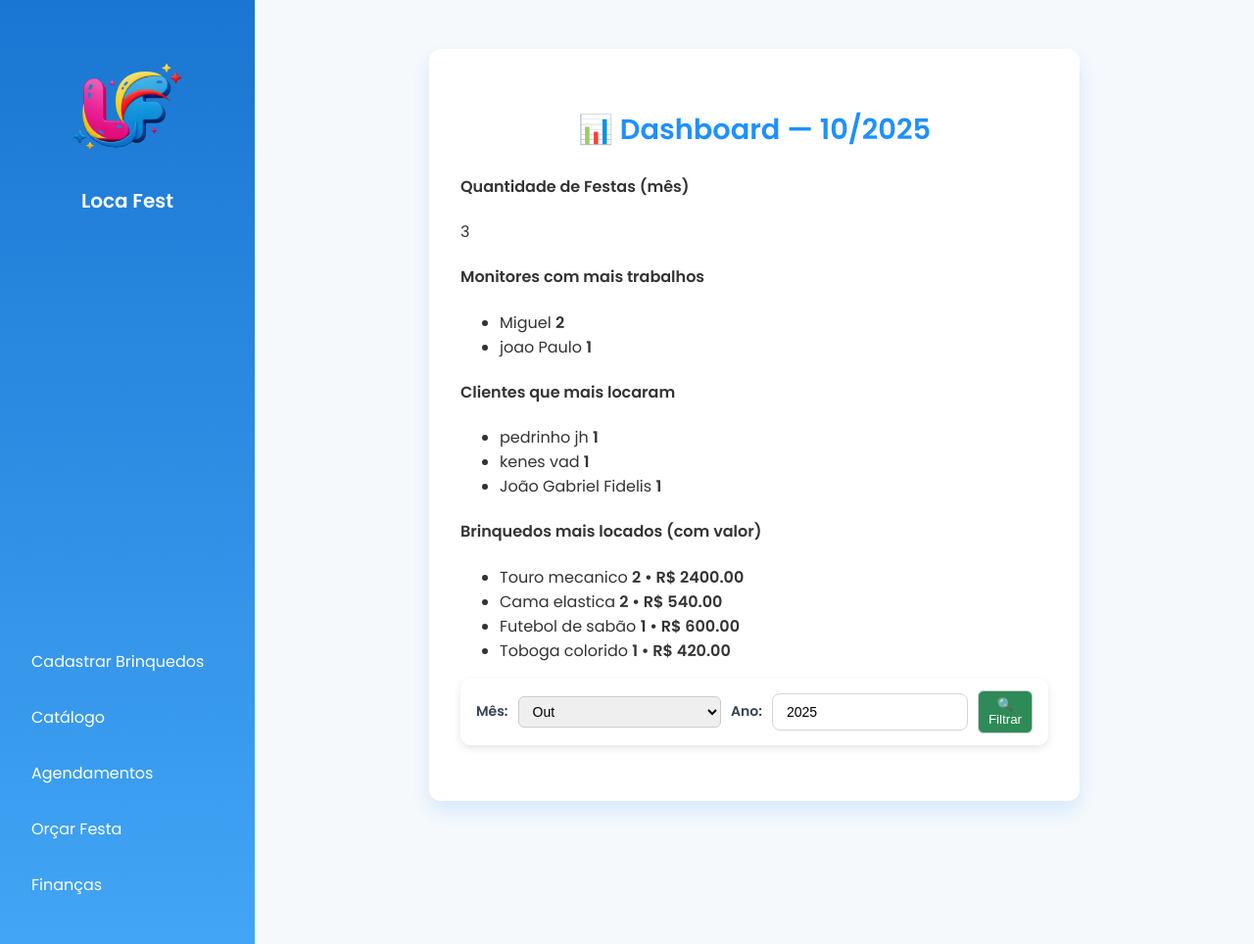
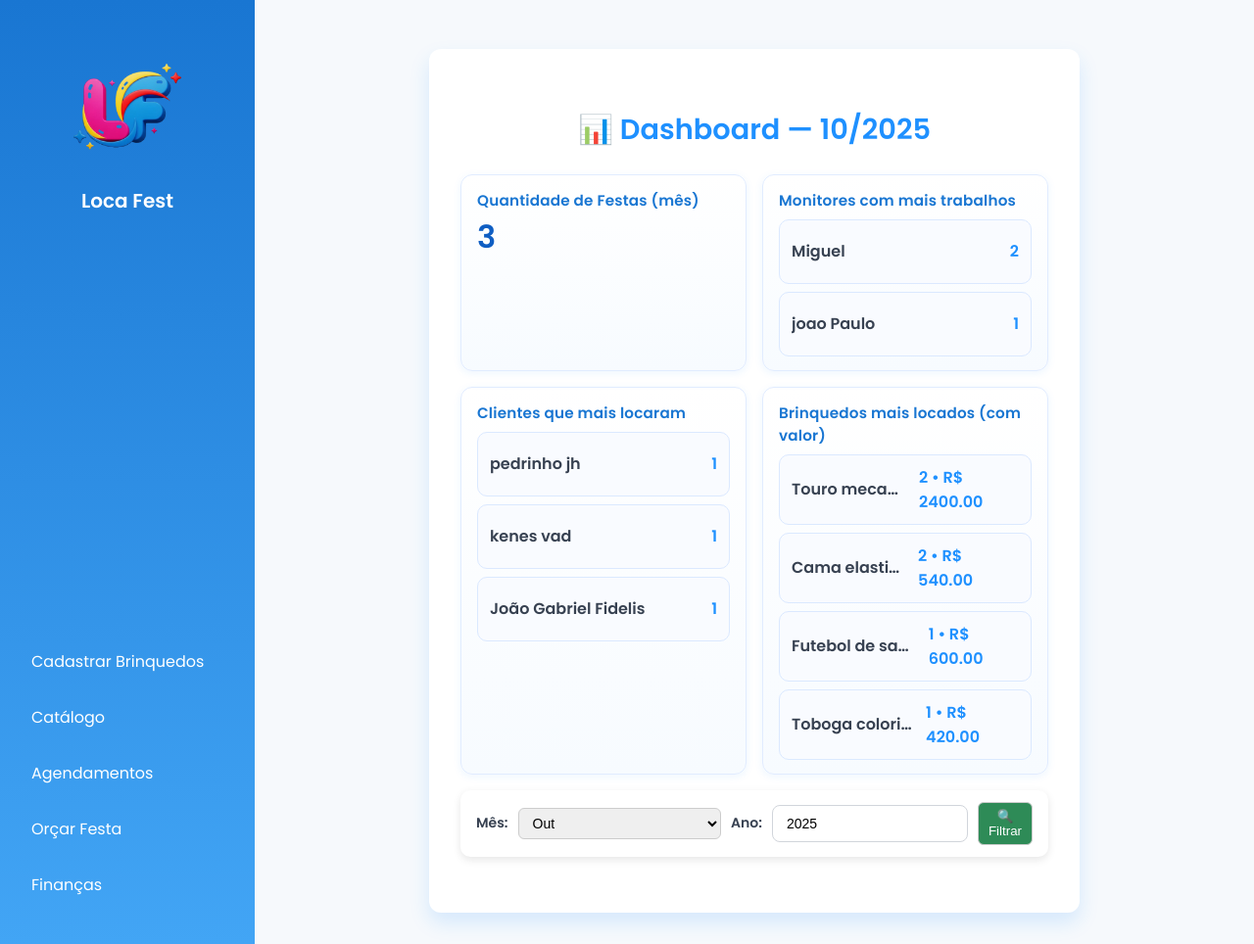
Before and after one commit to Fidelis09/Tech_Day, a Flask app: page / in a window 1280 px wide. Shown: the whole page at 98% size. Run offline with Flask 3, Linux system fonts and the light colour scheme.

Commit message:
Update style.css

```diff
--- a/Web/static/style.css
+++ b/Web/static/style.css
@@ -1,14 +1,17 @@
 /* ========================================================================== */
 /* Fonte */
 /* ========================================================================== */
+
 
 /* Importa a família de fontes Poppins (400 e 600) do Google Fonts */
 @import url('https://fonts.googleapis.com/css2?family=Poppins:wght@400;600&display=swap');
 
 
+
 /* ========================================================================== */
 /* Base / Globais */
 /* ========================================================================== */
+
 
 body {
     /* Zera margens padrão do navegador */
@@ -21,6 +24,7 @@
     color: #333;
 }
 
+
 /* Contêiner raiz para layout em duas colunas (sidebar + conteúdo) */
 .container {
     /* Layout flex para posicionar sidebar e conteúdo */
@@ -30,9 +34,11 @@
 }
 
 
+
 /* ========================================================================== */
 /* Sidebar (menu lateral) */
 /* ========================================================================== */
+
 
 .sidebar {
     /* Largura fixa da barra lateral */
@@ -58,6 +64,7 @@
     box-sizing: border-box;
 }
 
+
 /* Área de logo no topo da sidebar */
 .sidebar .logo {
     /* Centraliza conteúdo do logo */
@@ -65,6 +72,7 @@
     /* Espaço inferior do logo */
     padding-bottom: 1rem;
 }
+
 
 /* Imagem do logo com efeito ao passar o mouse */
 .sidebar .logo img {
@@ -80,10 +88,12 @@
     cursor: pointer;
 }
 
+
 /* Efeito de destaque no logo ao hover */
 .sidebar .logo img:hover {
     transform: scale(1.1) rotate(5deg);
 }
+
 
 /* Título da marca na sidebar */
 .sidebar .logo h1 {
@@ -93,12 +103,14 @@
     font-size: 1.25rem;
 }
 
+
 /* Navegação vertical na sidebar */
 .sidebar nav {
     display: flex;
     flex-direction: column;
     margin-top: 2rem;
 }
+
 
 /* Links da navegação */
 .sidebar a {
@@ -111,6 +123,7 @@
     transition: background 0.3s;
 }
 
+
 /* Estado hover e item ativo com leve destaque */
 .sidebar a:hover,
 .sidebar a.active {
@@ -118,9 +131,11 @@
 }
 
 
+
 /* ========================================================================== */
 /* Conteúdo principal */
 /* ========================================================================== */
+
 
 .content {
     /* Permite ocupar o espaço restante ao lado da sidebar */
@@ -142,10 +157,12 @@
 }
 
 
+
 /* ========================================================================== */
 /* Home.html (estilo inline do .card do arquivo) */
 /* Observação: este bloco replica exatamente o estilo inline informado.       */
 /* ========================================================================== */
+
 
 .card {
     max-width: 500px;
@@ -162,13 +179,16 @@
     box-shadow: 0 14px 40px rgba(0,0,0,0.18);
 }
 
+
 /* ========================================================================== */
-/* Financeiro                                                                 */
+/* Financeiro                                                                  */
 /* ========================================================================== */
+
 
 .financeiro-container {
   padding: 20px;
 }
+
 
 .filtro-financeiro {
   display: flex;
@@ -182,12 +202,14 @@
   margin-bottom: 25px;
 }
 
+
 .filtro-financeiro label {
   display: flex;
   align-items: center;
   gap: 8px;
   margin: 0;
 }
+
 
 .filtro-financeiro select,
 .filtro-financeiro input,
@@ -198,9 +220,11 @@
   margin: 0;
 }
 
+
 /* Financeiro – larguras proporcionais */
 #mes { min-width: 110px; }   /* antes 150px */
 #ano { width: 200px; }       /* antes 120px */
+
 
 
 .filtro-financeiro button {
@@ -210,9 +234,11 @@
   transition: 0.2s;
 }
 
+
 .filtro-financeiro button:hover {
   background: #256f46;
 }
+
 
 .cards-financeiro {
   display: grid;
@@ -220,6 +246,7 @@
   gap: 20px;
   margin-bottom: 40px;
 }
+
 
 .card-fin {
   background: #fff;
@@ -229,10 +256,12 @@
   text-align: center;
 }
 
+
 .card-fin h3 {
   font-size: 1rem;
   color: #555;
 }
+
 
 .card-fin p {
   font-size: 1.4rem;
@@ -240,9 +269,11 @@
   color: #2e8b57;
 }
 
+
 .card-fin small {
   color: #888;
 }
+
 
 .grafico-container {
   background: #fff;
@@ -252,11 +283,13 @@
   margin-bottom: 30px;
 }
 
+
 /* Cores por tipo */
 .lucro-bruto p { color: #1a73e8; }
 .lucro-liquido p { color: #2e8b57; }
 .despesas p { color: #d9534f; }
 .receita-futura p { color: #f7b500; }
+
 
 /* Responsivo: permite quebrar em telas pequenas */
 @media (max-width: 520px) {
@@ -265,9 +298,11 @@
 
 
 
+
 /* ========================================================================== */
 /* Admin (admin.html) */
 /* ========================================================================== */
+
 
 .admin-card {
     max-width: 500px;
@@ -280,10 +315,12 @@
     transition: transform 0.3s ease, box-shadow 0.3s ease;
 }
 
+
 .admin-card:hover {
     transform: translateY(-8px);
     box-shadow: 0 14px 40px rgba(0,0,0,0.18);
 }
+
 
 .tabs {
     display: flex;
@@ -291,6 +328,7 @@
     background-color: #f3f4ff;
     user-select: none;
 }
+
 
 .tab-button {
     flex: 1;
@@ -307,15 +345,18 @@
     text-transform: uppercase;
 }
 
+
 .tab-button:hover {
     color: #1E90FF; /* blue-600 */
 }
+
 
 .tab-button.active {
     color: #1E90FF; /* blue-700 */
     border-bottom: 3px solid #1E90FF;
     font-weight: 700;
 }
+
 
 .tab-content {
     padding: 25px 30px;
@@ -326,9 +367,11 @@
     animation: fadeIn 0.35s ease forwards;
 }
 
+
 .tab-content.active {
     display: block;
 }
+
 
 form label {
     display: block;
@@ -337,6 +380,7 @@
     font-size: 14px;
     font-weight: 600;
 }
+
 
 form input[type="text"],
 form input[type="number"],
@@ -351,6 +395,7 @@
     box-sizing: border-box;
 }
 
+
 form input[type="text"]:focus,
 form input[type="number"]:focus,
 form input[type="file"]:focus,
@@ -359,6 +404,7 @@
     box-shadow: 0 0 6px rgba(37, 99, 235, 0.5);
     outline: none;
 }
+
 
 .btn {
     display: inline-block;
@@ -377,15 +423,18 @@
     box-shadow: 0 4px 12px rgba(37, 99, 235, 0.3);
 }
 
+
 @keyframes fadeIn {
     from {opacity: 0; transform: translateY(12px);}
     to {opacity: 1; transform: translateY(0);}
 }
 
 
+
 /* ========================================================================== */
 /* Card genérico (catalogo, agendamentos, orcamento) */
 /* ========================================================================== */
+
 
 .card {
     /* Largura máxima do card */
@@ -403,11 +452,13 @@
     transition: box-shadow 0.3s ease, transform 0.3s ease;
 }
 
+
 /* Elevação sutil no hover do card */
 .card:hover {
     box-shadow: 0 14px 30px rgba(30, 144, 255, 0.3);
     transform: translateY(-6px);
 }
+
 
 /* Título dentro do card */
 .card h3 {
@@ -419,9 +470,11 @@
 }
 
 
+
 /* ========================================================================== */
 /* Agendamentos (agendamentos.html) */
 /* ========================================================================== */
+
 
 .agendamento {
     /* Fundo claro com borda azul clara */
@@ -437,10 +490,12 @@
     transition: background 0.3s ease;
 }
 
+
 /* Realce ao passar o mouse */
 .agendamento:hover {
     background: #e3f0ff;
 }
+
 
 /* Parágrafos internos de agendamento */
 .agendamento p {
@@ -448,6 +503,7 @@
     color: #333;
     font-size: 1rem;
 }
+
 
 /* Tag/Chip de brinquedo */
 .tag {
@@ -469,11 +525,13 @@
     transition: background-color 0.3s ease;
 }
 
+
 /* Escurece levemente no hover (sem virar botão clicável) */
 .tag:hover {
     background-color: #115293;
     cursor: default;
 }
+
 
 /* Valor/destaque em vermelho (ex.: preço) */
 .valor {
@@ -481,6 +539,7 @@
     color: #d32f2f;
     font-size: 1.1rem;
 }
+
 
 /* Mensagem para estados sem dados */
 .no-data {
@@ -492,9 +551,11 @@
 }
 
 
+
 /* ========================================================================== */
 /* Catálogo (catalogo.html) */
 /* ========================================================================== */
+
 
 .catalogo-cards {
     /* Altura limitada para caber na viewport com rolagem */
@@ -508,6 +569,7 @@
     grid-template-columns: repeat(auto-fit, minmax(250px, 1fr));
     margin-bottom: 1rem;
 }
+
 
 /* Card individual de brinquedo */
 .card-brinquedo {
@@ -525,11 +587,13 @@
     cursor: pointer;
 }
 
+
 /* Realce no hover do card de brinquedo */
 .card-brinquedo:hover {
     box-shadow: 0 10px 20px rgba(30, 144, 255, 0.35);
     transform: translateY(-5px);
 }
+
 
 /* Moldura da imagem do card */
 .imagem-wrapper {
@@ -538,6 +602,7 @@
     /* Barra decorativa inferior azul */
     border-bottom: 3px solid #1E90FF;
 }
+
 
 /* Imagem responsiva cobrindo o wrapper */
 .imagem-wrapper img {
@@ -549,10 +614,12 @@
     transition: transform 0.4s ease;
 }
 
+
 /* Leve zoom na imagem ao passar o mouse no card */
 .card-brinquedo:hover .imagem-wrapper img {
     transform: scale(1.05);
 }
+
 
 /* Área de informações do brinquedo */
 .info-brinquedo {
@@ -564,6 +631,7 @@
     justify-content: space-between;
 }
 
+
 /* Título do brinquedo */
 .info-brinquedo h3 {
     margin: 0 0 0.6rem 0;
@@ -572,12 +640,14 @@
     font-size: 1.3rem;
 }
 
+
 /* Textos informativos do brinquedo */
 .info-brinquedo p {
     margin: 0.3rem 0;
     font-size: 0.95rem;
     color: #333;
 }
+
 
 /* Preço em destaque */
 .preco {
@@ -588,9 +658,11 @@
 }
 
 
+
 /* ========================================================================== */
 /* Controles / Inputs gerais */
 /* ========================================================================== */
+
 
 /* Label com alinhamento para checkbox ao lado */
 label {
@@ -601,6 +673,7 @@
     cursor: pointer;
 }
 
+
 /* Tamanho e espaçamento do checkbox genérico */
 label input[type="checkbox"] {
     margin-right: 8px;
@@ -609,6 +682,7 @@
     cursor: pointer;
 }
 
+
 /* Botão de excluir dentro de formulários alinhado à esquerda */
 form > .btn {
     align-self: flex-start;
@@ -616,9 +690,11 @@
 }
 
 
+
 /* ========================================================================== */
 /* Formulário de Orçamento (orcamento.html) */
 /* ========================================================================== */
+
 
 .form-container {
     /* Envolve o formulário e o alinha à direita */
@@ -631,6 +707,7 @@
     padding: 2rem;
     box-sizing: border-box;
 }
+
 
 /* Bloco do formulário principal */
 .form {
@@ -648,6 +725,7 @@
     margin: 0 auto;
 }
 
+
 /* Labels do formulário em coluna (rótulo acima do input) */
 .form label {
     margin-bottom: 1rem;
@@ -656,6 +734,7 @@
     display: flex;
     flex-direction: column;
 }
+
 
 /* Campos de texto, data, hora e selects */
 .form input[type="text"],
@@ -671,6 +750,7 @@
     box-sizing: border-box;
 }
 
+
 /* Grupo de checkboxes responsivo (multi-linha) */
 .checkbox-group {
     display: flex;
@@ -678,6 +758,7 @@
     gap: 0.75rem;
     margin-top: 0.5rem;
 }
+
 
 /* Item individual de checkbox estilizado como chip */
 .checkbox-item {
@@ -694,6 +775,7 @@
     box-sizing: border-box;
 }
 
+
 /* Tamanho do input checkbox dentro do chip */
 .checkbox-item input[type="checkbox"] {
     margin-right: 0.5rem;
@@ -703,9 +785,11 @@
 }
 
 
+
 /* ========================================================================== */
 /* Botões (genérico) */
 /* ========================================================================== */
+
 
 .btn {
     margin-top: 1.5rem;
@@ -721,15 +805,18 @@
     display: inline-block;
 }
 
+
 /* Hover do botão principal */
 .btn:hover {
     background-color: #0f5ec3;
 }
 
 
+
 /* ========================================================================== */
 /* Responsividade */
 /* ========================================================================== */
+
 
 @media (max-width: 768px) {
     /* Sidebar vira barra superior responsiva */
@@ -743,6 +830,7 @@
         padding: 1rem;
     }
 
+
     /* Conteúdo ocupa 100% e ajusta a altura */
     .content {
         margin-left: 0;
@@ -750,16 +838,19 @@
         height: calc(100vh - 80px);
     }
 
+
     /* Card com padding menor e rolagem horizontal opcional */
     .card {
         padding: 1rem;
         overflow-x: scroll;
     }
 
+
     /* Tabela responsiva: esconde o cabeçalho */
     .table thead {
         display: none;
     }
+
 
     /* Células viram blocos com rótulos simulando cabeçalhos */
     .table tbody td {
@@ -771,6 +862,7 @@
         border-top: 1px solid #ddd;
         margin-bottom: 0.75rem;
     }
+
 
     /* Rótulos gerados via data-label para cada célula */
     .table tbody td::before {
@@ -785,6 +877,7 @@
         white-space: nowrap;
     }
 
+
     /* Linhas da tabela viram cartões separados */
     .table tbody tr {
         display: block;
@@ -792,11 +885,13 @@
         border-radius: 8px;
     }
 
+
     /* Form ocupa largura total com padding reduzido */
     .form {
         max-width: 100%;
         padding: 1.5rem;
     }
+
 
     /* Checkboxes ocupam toda a largura (uma coluna) */
     .checkbox-item {
@@ -805,17 +900,145 @@
 }
 
 
+
 /* ========================================================================== */
 /* Scrollbar (WebKit) */
 /* ========================================================================== */
+
 
 /* Largura do trilho da barra de rolagem */
 ::-webkit-scrollbar {
     width: 8px;
 }
 
+
 /* Polegar (thumb) da scrollbar com cor e raio */
 ::-webkit-scrollbar-thumb {
     background-color: rgba(0, 0, 0, 0.2);
     border-radius: 4px;
 }
+
+
+
+/* ========================================================================== */
+/* Dashboard (home - métricas e rankings) */
+/* Escopo apenas dentro do card do dashboard para não impactar outras páginas */
+/* ========================================================================== */
+
+
+/* Grid das métricas no dashboard */
+.card .dashboard-grid {
+  display: grid;
+  grid-template-columns: repeat(auto-fit, minmax(220px, 1fr));
+  gap: 16px;
+  margin-top: 12px;
+  align-items: stretch; /* uniformiza alturas */
+}
+
+
+/* Cartão de métrica */
+.card .metric {
+  background: linear-gradient(180deg, #ffffff 0%, #f7fbff 100%);
+  border: 1px solid #e1ecff;
+  border-radius: 12px;
+  padding: 14px 16px;
+  box-shadow: 0 2px 8px rgba(30, 144, 255, 0.08);
+  transition: transform 0.2s ease, box-shadow 0.2s ease;
+}
+
+/* Realce sutil */
+.card .metric:hover {
+  transform: translateY(-3px);
+  box-shadow: 0 8px 18px rgba(30, 144, 255, 0.15);
+}
+
+/* Título da métrica */
+.card .metric h4 {
+  margin: 0 0 8px 0;
+  color: #1976d2;
+  font-size: 0.95rem;
+  letter-spacing: 0.2px;
+}
+
+/* Valor principal da métrica */
+.card .metric .metric-value {
+  margin: 0;
+  font-size: 2rem;
+  font-weight: 800;
+  color: #0f5ec3;
+  line-height: 1.1;
+}
+
+
+/* Lista de rankings (monitores, clientes, brinquedos) */
+.card .list-ranking {
+  list-style: none;
+  margin: 8px 0 0 0;
+  padding: 0;
+  display: flex;
+  flex-direction: column; /* um por linha */
+  gap: 8px;
+}
+
+/* Item de ranking */
+.card .list-ranking li {
+  display: flex;
+  align-items: center;
+  justify-content: space-between;
+  gap: 12px;
+  padding: 10px 12px;
+  background: #f9fbff;
+  border: 1px solid #dbe9ff;
+  border-radius: 10px;
+  min-height: 44px;
+  transition: background-color 0.2s ease, border-color 0.2s ease;
+}
+
+/* Conteúdo do lado esquerdo (nome) */
+.card .list-ranking li span {
+  color: #374151;
+  font-weight: 600;
+  overflow: hidden;
+  text-overflow: ellipsis;
+  white-space: nowrap;
+}
+
+/* Destaque do lado direito (qtd/valor) */
+.card .list-ranking li strong {
+  color: #1E90FF;
+  font-weight: 800;
+}
+
+/* Hover do item de ranking */
+.card .list-ranking li:hover {
+  background: #eef6ff;
+  border-color: #c8deff;
+}
+
+/* Espaço entre qtd e valor (quando vierem juntos com separador “•”) */
+.card .list-ranking li strong + strong {
+  margin-left: 10px;
+}
+
+/* Responsividade específica do dashboard */
+@media (max-width: 520px) {
+  .card .dashboard-grid {
+    grid-template-columns: 1fr; /* uma coluna em telas pequenas */
+  }
+
+  .card .metric {
+    padding: 12px;
+  }
+
+  .card .metric .metric-value {
+    font-size: 1.7rem;
+  }
+}
+
+/* Acessibilidade: reduzir movimentos quando solicitado */
+@media (prefers-reduced-motion: reduce) {
+  .card .metric,
+  .card .list-ranking li {
+    transition: none;
+  }
+}
```
